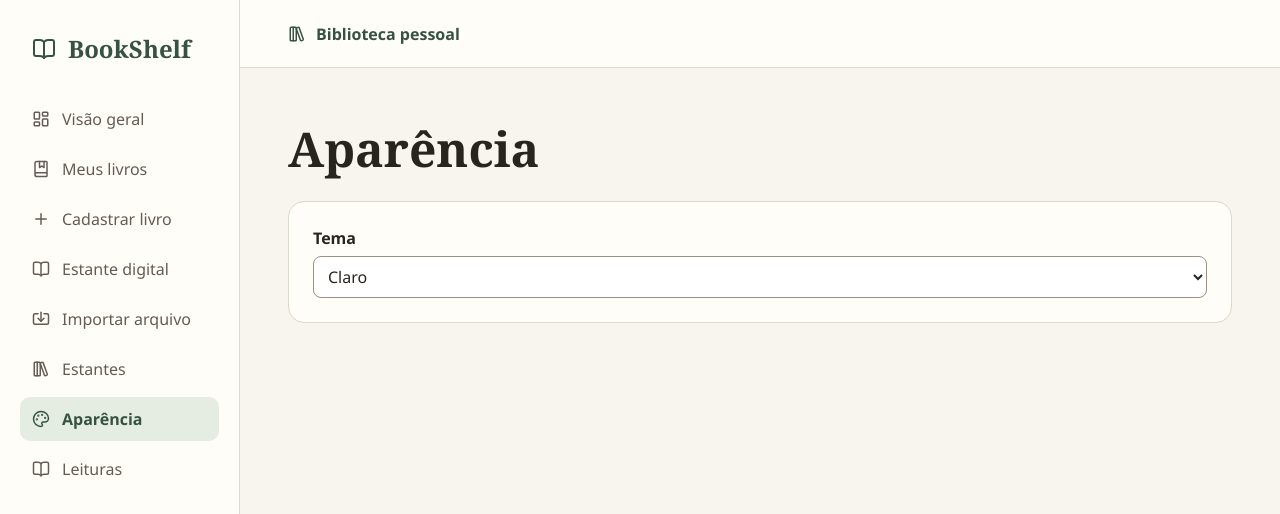
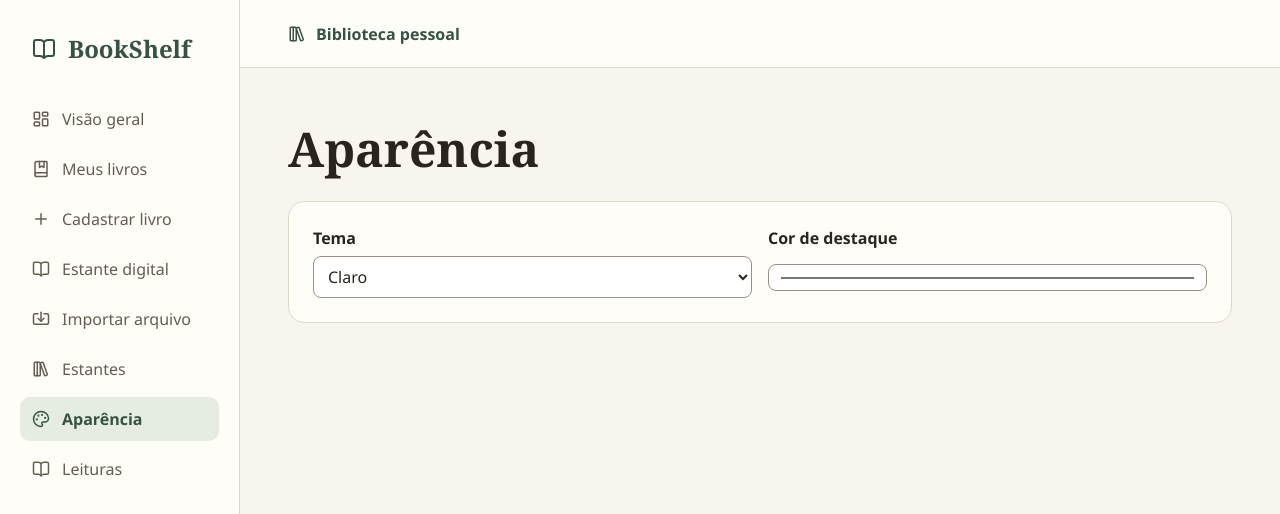
Before and after one commit to Ry4nBR/readverse, a React (Vite) app: page /aparencia in a window 1280 px wide. Shown: the top 514 px of the page. Built offline with nearby package versions, Linux system fonts and the light colour scheme.

Commit message:
feat: personaliza a cor de destaque com contraste por tema

```diff
--- a/src/contexts/AppearanceProvider.jsx
+++ b/src/contexts/AppearanceProvider.jsx
@@ -1,5 +1,6 @@
 import { useLayoutEffect, useState } from 'react'
 import { loadAppearance, saveAppearance } from '../services/appearance.js'
+import { accessibleAccent } from '../utils/themeColor.js'
 import { AppearanceContext } from './appearanceContext.js'
 
 export default function AppearanceProvider({ children }) {
@@ -8,8 +9,17 @@ export default function AppearanceProvider({ children }) {
   useLayoutEffect(() => {
     const root = document.documentElement
     root.dataset.theme = preferences.theme
-    return () => { delete root.dataset.theme }
-  }, [preferences.theme])
+    if (preferences.accent) {
+      const { accent, foreground } = accessibleAccent(preferences.accent, preferences.theme)
+      root.style.setProperty('--accent', accent)
+      root.style.setProperty('--on-accent', foreground)
+      root.style.setProperty('--accent-light', 'color-mix(in srgb, ' + accent + ' 12%, var(--surface))')
+    }
+    return () => {
+      delete root.dataset.theme
+      for (const property of ['--accent', '--on-accent', '--accent-light']) root.style.removeProperty(property)
+    }
+  }, [preferences.theme, preferences.accent])
 
   function update(changes) {
     setPreferences(saveAppearance({ ...preferences, ...changes }))
--- a/src/pages/AppearancePage.jsx
+++ b/src/pages/AppearancePage.jsx
@@ -26,7 +26,16 @@ export default function AppearancePage() {
               {Object.entries(themes).map(([value, label]) => <option key={value} value={value}>{label}</option>)}
             </select>
           </label>
+          <label>Cor de destaque
+            <input type="color" value={preferences.accent ?? { light: '#365341', dark: '#a5d5ac', sepia: '#784631' }[preferences.theme]}
+              onChange={(event) => apply({ accent: event.target.value })} />
+          </label>
         </div>
+        {preferences.accent && <div>
+          <button type="button" className={shared.secondary} onClick={() => apply({ accent: null })}>
+            Usar cor padrão do tema
+          </button>
+        </div>}
         {error && <p role="alert" className={shared.error}>{error}</p>}
       </div>
     </section>
--- a/src/services/appearance.js
+++ b/src/services/appearance.js
@@ -1,10 +1,13 @@
 const key = 'bookshelf.appearance.v1'
 
 export const themes = { light: 'Claro', dark: 'Escuro', sepia: 'Sépia' }
-export const defaultAppearance = { theme: 'light' }
+export const defaultAppearance = { theme: 'light', accent: null }
 
 export function normalizeAppearance(value) {
-  return { theme: Object.hasOwn(themes, value?.theme) ? value.theme : defaultAppearance.theme }
+  return {
+    theme: Object.hasOwn(themes, value?.theme) ? value.theme : defaultAppearance.theme,
+    accent: typeof value?.accent === 'string' && /^#[0-9a-f]{6}$/i.test(value.accent) ? value.accent : null,
+  }
 }
 
 export function loadAppearance() {
--- /dev/null
+++ b/src/utils/themeColor.js
@@ -0,0 +1,37 @@
+const backgrounds = {
+  light: ['#fffdf8', '#f8f5ef'],
+  dark: ['#242825', '#191b1a'],
+  sepia: ['#fbefd8', '#f1e5cd'],
+}
+
+function channels(hex) {
+  return [1, 3, 5].map((start) => Number.parseInt(hex.slice(start, start + 2), 16))
+}
+
+function luminance(rgb) {
+  const linear = rgb.map((channel) => {
+    const value = channel / 255
+    return value <= .04045 ? value / 12.92 : ((value + .055) / 1.055) ** 2.4
+  })
+  return linear[0] * .2126 + linear[1] * .7152 + linear[2] * .0722
+}
+
+export function contrastRatio(first, second) {
+  const a = luminance(channels(first))
+  const b = luminance(channels(second))
+  return (Math.max(a, b) + .05) / (Math.min(a, b) + .05)
+}
+
+export function accessibleAccent(hex, theme) {
+  const target = theme === 'dark' ? 255 : 0
+  const original = channels(hex)
+  let accent = hex
+  for (let step = 0; step <= 20; step++) {
+    accent = '#' + original.map((value) =>
+      Math.round(value + (target - value) * step / 20).toString(16).padStart(2, '0'),
+    ).join('')
+    if (backgrounds[theme].every((background) => contrastRatio(accent, background) >= 5.5)) break
+  }
+  const foreground = contrastRatio(accent, '#000000') >= contrastRatio(accent, '#ffffff') ? '#000000' : '#ffffff'
+  return { accent, foreground }
+}
```
Also changed, not shown: 1 other file (tests, documents, lock files or other folders).
